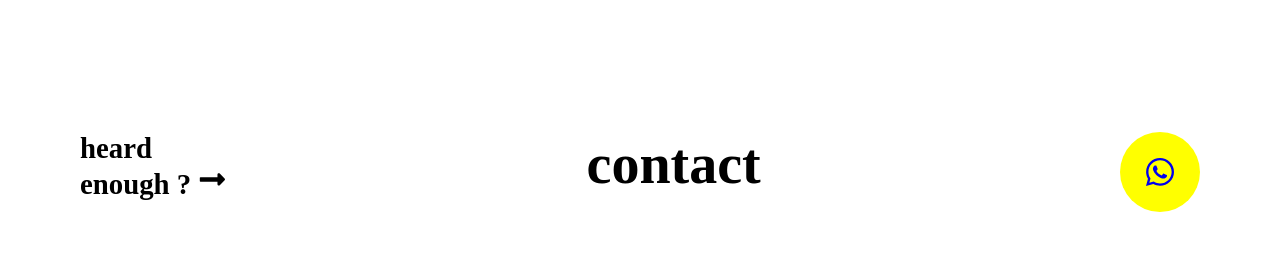
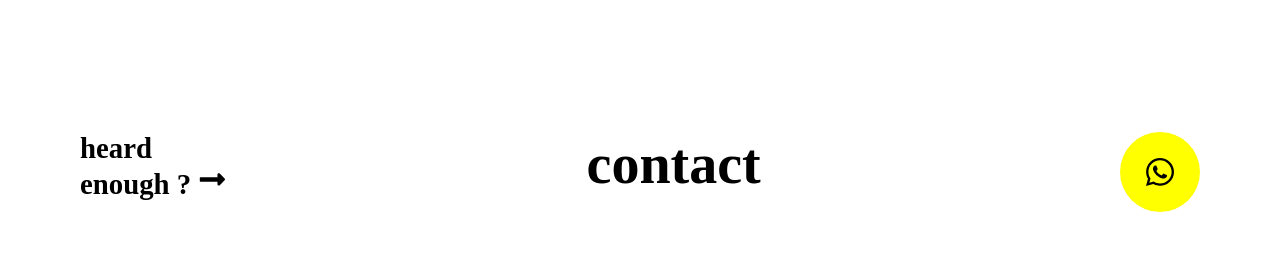
Before and after one commit to aymanouch/tokiloNewVirsion, a React (Create React App) app: page /product in a window 1280 px wide. Shown: the part 1475-1737 px from the top of the page. Built offline with nearby package versions, Linux system fonts and the light colour scheme; a web font is replaced by a local one.

Commit message:
modifie the whatsapp link

```diff
--- a/src/component/Contact/contact.css
+++ b/src/component/Contact/contact.css
@@ -27,6 +27,8 @@
     flex-direction: column;
     justify-content: center;
     align-items: center;
+    text-decoration: none;
+    color:#000;
 }
 /* ******************    add media query    ******************** */
 
```
